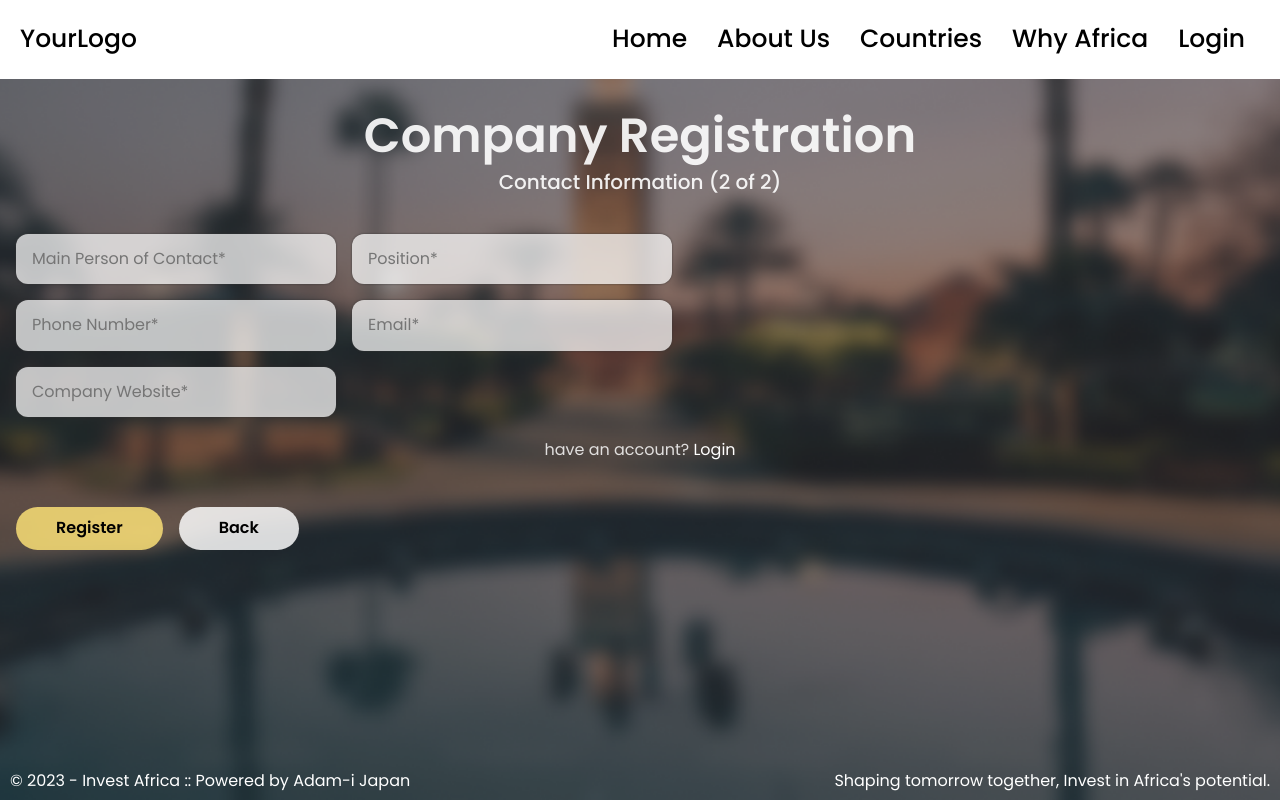
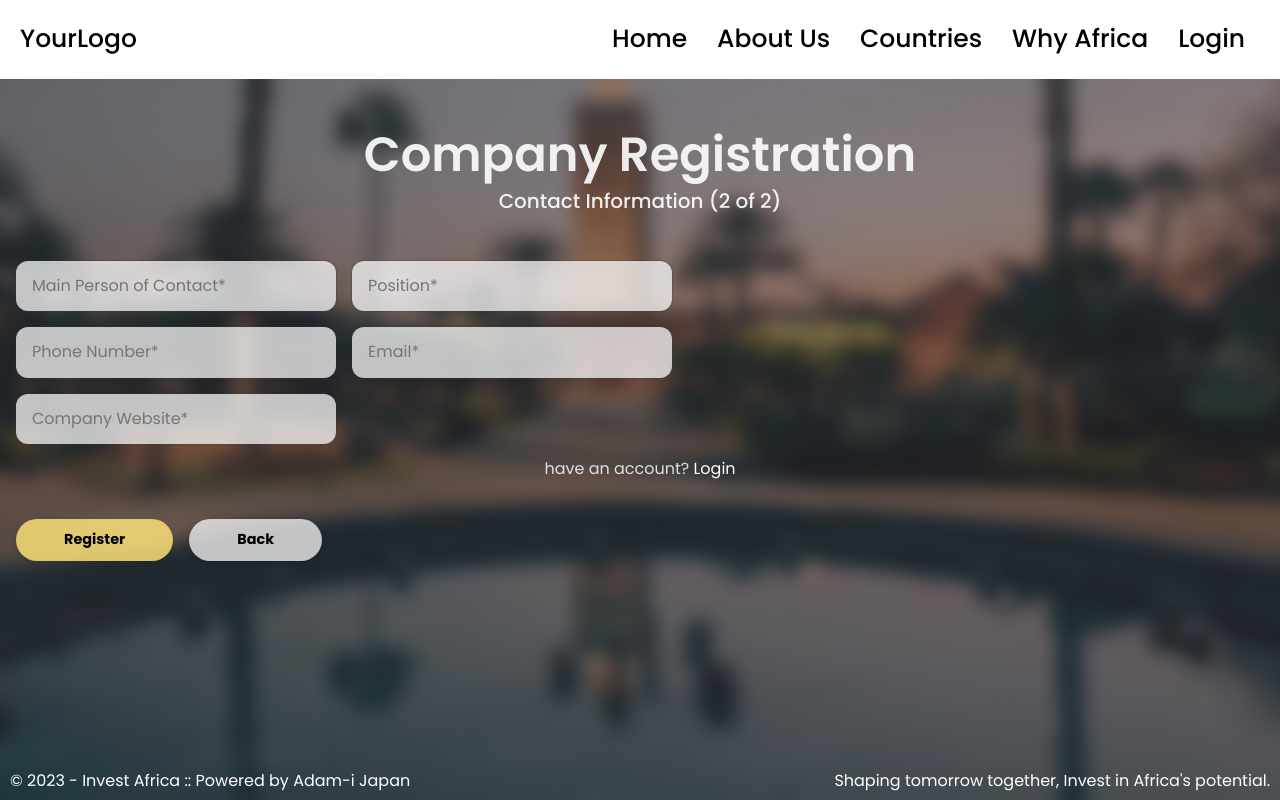
Before and after one commit to GetPsyched6/Adam-I, a React (Create React App) app: page /register2 in a window 1280 px wide. Built offline with nearby package versions, Linux system fonts and the light colour scheme.

Commit message:
some changes in css folder

```diff
--- a/src/components/Button/Button.jsx
+++ b/src/components/Button/Button.jsx
@@ -0,0 +1,30 @@
+import React from 'react';
+import PropTypes from 'prop-types';
+import styles from './Button.module.css';
+
+function Button({ Name, backgroundColor, buttontype, onClick }) {
+  const buttonStyle = {
+    backgroundColor: backgroundColor || 'rgba(255, 255, 255, 0.72)',
+  };
+
+  return (
+    // eslint-disable-next-line react/button-has-type
+    <button type={buttontype} onClick={onClick} className={styles.button} style={buttonStyle}>
+      {Name}
+    </button>
+  );
+}
+
+Button.propTypes = {
+  Name: PropTypes.string.isRequired,
+  backgroundColor: PropTypes.string,
+  buttontype: PropTypes.string.isRequired,
+  onClick: PropTypes.func,
+};
+
+Button.defaultProps = {
+  backgroundColor: 'rgba(255, 255, 255, 0.72)',
+  onClick: null,
+};
+
+export default Button;
--- a/src/components/Button/Button.module.css
+++ b/src/components/Button/Button.module.css
@@ -0,0 +1,17 @@
+.button{
+    background-color: rgba(255, 255, 255, 0.72);
+    font-size: 0.9rem;
+    font-weight: 800;
+    width: fit-content;
+    padding: 0.8rem 3rem;
+    border-radius: 3rem;
+    box-shadow: 0 4px 6px rgba(0, 0, 0, 0.1);
+    transition: background-color 0.3s ease, transform 0.2s ease;
+    cursor: pointer;
+    width: fit-content;
+    border: none;
+  }
+
+  .button:hover {
+    transform: scale(1.05);
+  }
--- a/src/components/Login/Login.jsx
+++ b/src/components/Login/Login.jsx
@@ -2,6 +2,7 @@ import React from 'react';
 import { useNavigate } from 'react-router-dom';
 import styles from './Login.module.css';
 import NavBar from '../Navbar/Navbar';
+import Button from '../Button/Button';
 
 function Login() {
   const Navigate = useNavigate();
@@ -14,7 +15,7 @@ function Login() {
       <div className={styles['login-container']}>
         <NavBar />
         <div className={styles.Login}>
-          <form action="" onSubmit={handlesubmit}>
+          <form action="" className={styles.login_form} id="loginForm" onSubmit={handlesubmit}>
             <div className={styles['login-input']}>
               <h1>Login</h1>
               <label htmlFor="email">
@@ -49,10 +50,7 @@ function Login() {
                 Remember Me
               </label>
             </div>
-            <br />
-            <button type="submit" className={styles['login-btn']}>
-              Login
-            </button>
+            <Button type="submit" Name="Login" />
           </form>
           <div className={styles.aboutus}>© 2023 - Invest Africa :: Powered by Adam-i Japan</div>
         </div>
--- a/src/components/Login/Login.module.css
+++ b/src/components/Login/Login.module.css
@@ -10,7 +10,6 @@
 }
 
 .Login {
-    padding-top: 3rem;
     padding-left: 1.3rem;
     width: 40%;
     height: 100%;
@@ -18,6 +17,11 @@
     backdrop-filter: blur(0.5rem);
     display: flex;
     flex-direction: column;
+}
+.login_form{
+    display: flex;
+    flex-direction: column;
+    gap: 2rem;
 }
 .login-input{
     display: flex;
@@ -29,8 +33,8 @@
 
 .Login h1 {
     color: white;
-    margin: 0%;
     font-size: 3rem;
+    font-weight: 700;
 }
 
 .login-email,
@@ -55,9 +59,7 @@
 .register-link {
     font-size: 1rem;
     color: rgba(255, 255, 255, 0.826);
-    margin: 0.625rem 0;
     letter-spacing: 1px;
-    margin-top: 1.25rem;
 }
 
 .register-link a {
@@ -68,11 +70,10 @@
 .remember-check {
     color: white;
     font-size: 1rem;
-    margin: 2rem 0;
     gap: 1.5rem;
     display: inline-block;
     position: relative;
-    padding-left: 1.875rem; /* Adjust the space for the checkbox */
+    padding-left: 1.875rem;
     cursor: pointer;
 }
 
@@ -101,17 +102,6 @@
     color: #020202;
 }
 
-.login-btn {
-    border-radius: 60px;
-    border: none;
-    font-size: 1rem;
-    font-weight: 600;
-    width: 30%;
-    padding: 0.7rem 1.0em;;
-    background-color: rgba(255, 255, 255, 0.826);
-    cursor: pointer;
-}
-
 .aboutus {
     color: white;
     font-size: 1rem;
@@ -137,7 +127,7 @@
 /* css for tablet */
 @media (max-width: 992px) and (min-width:600px){
     .invast {
-        color: red;
+        display: none;
     }
     .login-email{
         background-color: red;
--- a/src/components/Register/Register.jsx
+++ b/src/components/Register/Register.jsx
@@ -2,6 +2,7 @@ import React from 'react';
 import { useNavigate } from 'react-router-dom';
 import styles from './Register.module.css';
 import NavBar from '../Navbar/Navbar';
+import Button from '../Button/Button';
 
 function Register() {
   const Navigate = useNavigate();
@@ -14,7 +15,7 @@ function Register() {
       <div className={styles['register-container']}>
         <NavBar />
         <div className={styles.register}>
-          <form action="" onSubmit={handlesubmit}>
+          <form action="" className={styles.register_form} onSubmit={handlesubmit}>
             <h1>Register</h1>
             <div className={styles['register-input']}>
               <label htmlFor="username">
@@ -52,9 +53,7 @@ function Register() {
             <div className={styles['login-link']}>
               have an account? <a href="/login">Login</a>
             </div>
-            <button type="submit" className={styles['register-btn']}>
-              Register
-            </button>
+            <Button Name="Register" type="submit" />
           </form>
           <div className={styles.aboutus}>© 2023 - Invest Africa :: Powered by Adam-i Japan</div>
         </div>
--- a/src/components/Register/Register.module.css
+++ b/src/components/Register/Register.module.css
@@ -10,8 +10,7 @@
 }
 
 .register {
-    padding-top: 2rem;
-    padding-left: 1.25rem;
+    padding-left: 1rem;
     width: 40%;
     height: 100%;
     background-color: rgba(17, 17, 17, 0.466);
@@ -22,14 +21,20 @@
 
 .register h1 {
     color: white;
-    margin-top: 0;
     font-size: 3.2rem;
+    margin-bottom: 0;
+    font-weight: 700;
+}
+.register_form{
+    display: flex;
+    flex-direction: column;
+    gap: 2rem;
+
 }
 .register-input{
     display: flex;
     flex-direction: column;
     gap: 1.25rem;
-    margin: 1.25rem 0px;
 }
 .register-email,
 .register-password,
@@ -55,24 +60,11 @@
 .login-link {
     font-size: 1rem;
     color: rgba(255, 255, 255, 0.826);
-    margin: 0.625rem 0;
 }
 
 .login-link a {
     color: white;
     text-decoration: none;
-}
-
-.register-btn {
-    border-radius: 3rem;
-    border: none;
-    font-size: 1rem;
-    font-weight: 600;
-    width: 30%;
-    margin-top: 1.5rem;
-    padding: 0.75rem 0.4rem;
-    background-color: rgba(255, 255, 255, 0.826);
-    cursor: pointer;
 }
 
 .aboutus {
--- a/src/components/Register2/Register2.jsx
+++ b/src/components/Register2/Register2.jsx
@@ -2,12 +2,16 @@ import React from 'react';
 import { useNavigate } from 'react-router-dom';
 import styles from './Register2.module.css';
 import NavBar from '../Navbar/Navbar';
+import Button from '../Button/Button';
 
 function Register2() {
   const Navigate = useNavigate();
   const handlesubmit = e => {
     e.preventDefault();
     Navigate('/login');
+  };
+  const handleback = () => {
+    Navigate('/');
   };
 
   return (
@@ -17,8 +21,8 @@ function Register2() {
       </div>
       <div className={styles.coloring}>
         <div className={styles['sub-container']}>
-          <span className={styles.heading}>Company Registration</span>
-          <span className={styles.part}>Contact Information (2 of 2)</span>
+          <h1 className={styles.heading}>Company Registration</h1>
+          <h3 className={styles.part}>Contact Information (2 of 2)</h3>
           <form className={styles.Form} onSubmit={handlesubmit}>
             <div className={styles.sec}>
               <label htmlFor="contact">
@@ -79,18 +83,13 @@ function Register2() {
             </div>
 
             <div className={styles.btn}>
-              <button className={styles['register-btn']} type="submit">
-                Register
-              </button>
-              <button
-                className={styles['back-btn']}
+              <Button type="submit" Name="Register" backgroundColor="rgba(255, 228, 120, 0.82)" />
+              <Button
+                Name="Back"
                 onClick={() => {
-                  Navigate('/');
+                  handleback();
                 }}
-                type="button"
-              >
-                Back
-              </button>
+              />
             </div>
           </form>
           <div className={styles.aboutus}>© 2023 - Invest Africa :: Powered by Adam-i Japan</div>
--- a/src/components/Register2/Register2.module.css
+++ b/src/components/Register2/Register2.module.css
@@ -15,22 +15,26 @@
     top: 0;
 }
 .heading{
-    margin-top: 0.8rem;
     font-size: 3rem;
     font-weight: 700;
+    margin-bottom: 0;
 }
 .part{
     font-size: 1.25rem;
     font-weight: 600;
-    margin: 0.5rem 0;
+    margin-bottom: 3rem;
+    margin-top: 0.5rem;
 }
 .Form{
-    margin-top: 1rem;
+
+    display: flex;
+    flex-direction: column;
+    gap: 1rem;
+
 }
 .sec{
     display: flex;
     gap: 1rem;
-    margin: 1rem 0;
     flex-wrap: wrap;
     width: 100%;
 }
@@ -52,7 +56,6 @@
 .login-link {
     font-size: 1rem;
     color: rgba(255, 255, 255, 0.826);
-    margin: 1.5rem 0;
 }
 
 .login-link a {
@@ -62,25 +65,7 @@
 .btn{
     display: flex;
     gap: 1rem;
-    margin-top: 3rem;
-}
-.register-btn {
-    border-radius: 3rem;
-    border: none;
-    font-size: 1rem;
-    font-weight: 700;
-    padding: 0.75rem 2.5rem;
-    background-color: rgba(255, 228, 120, 0.82);
-    cursor: pointer;
-}
-.back-btn{
-    border-radius: 3rem;
-    border: none;
-    font-size: 1rem;
-    font-weight: 700;
-    padding: 0.75rem 2.5rem;
-    background-color: rgba(255, 255, 255, 0.826);
-    cursor: pointer;
+    margin-top: 1.5rem;
 }
 .aboutus {
     color: white;
```
